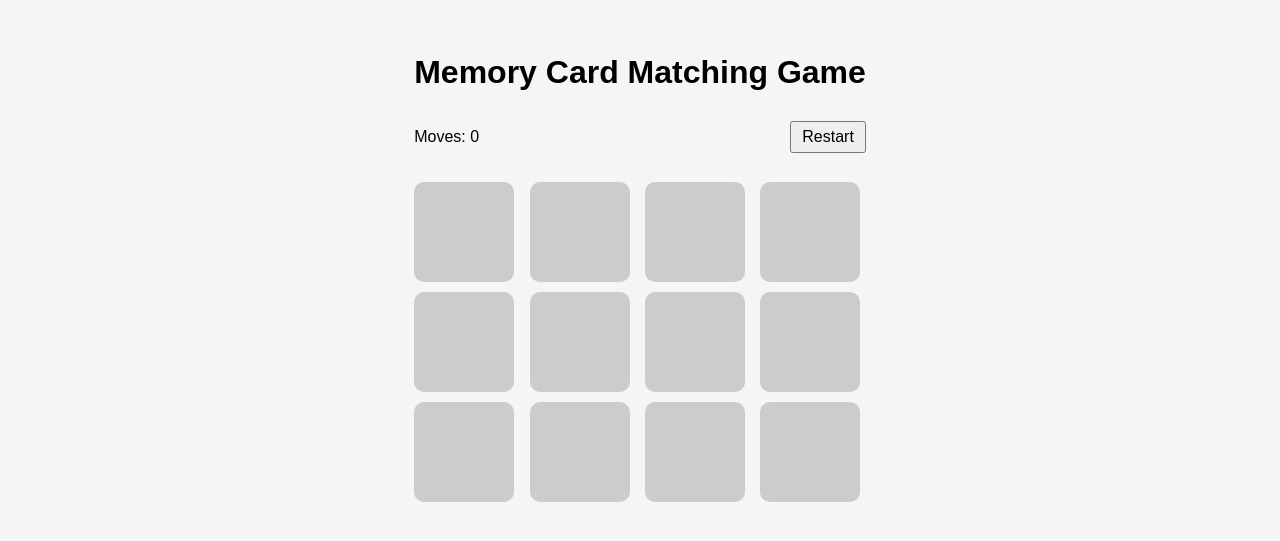
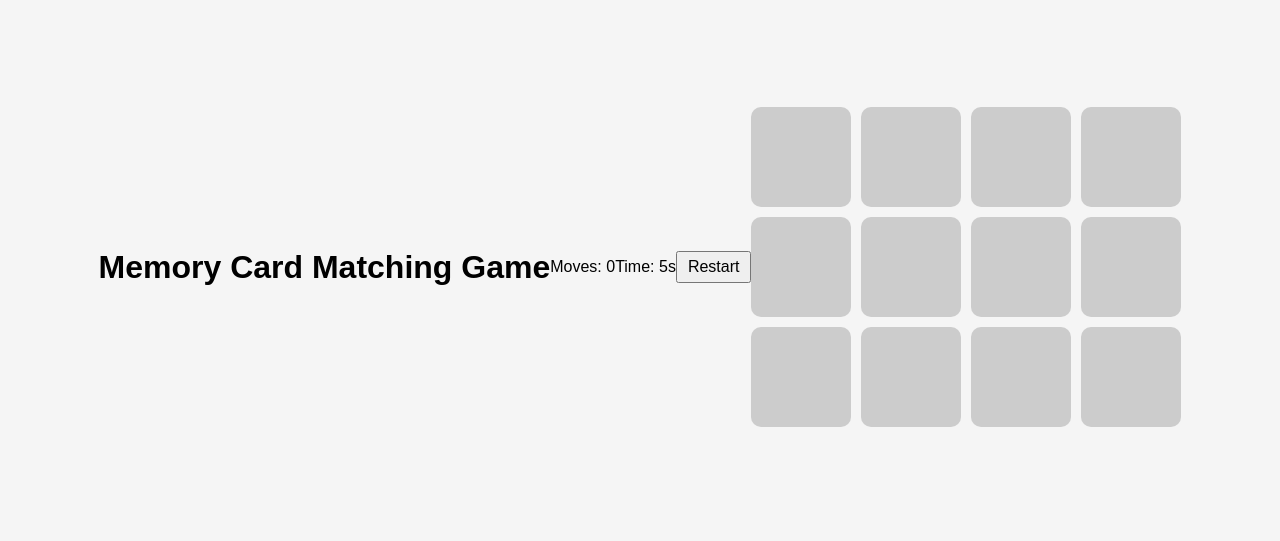
Before and after one commit to Huzaima007/practice-of-js, a plain HTML site: page index.html in a window 1280 px wide. Shown: the part 133-674 px from the top of the page. Drawn offline with Linux system fonts and the light colour scheme.

Commit message:
Update index.html

```diff
--- a/index.html
+++ b/index.html
@@ -7,18 +7,13 @@
   <link rel="stylesheet" href="./index.css">
 </head>
 <body>
-  <div class="game-container">
-    <header>
-      <h1>Memory Card Matching Game</h1>
-      <div class="scoreboard">
-        <p>Moves: <span id="move-count">0</span></p>
-        <button id="restart-button">Restart</button>
-      </div>
-    </header>
-    <div class="game-grid">
-      <!-- Cards will be dynamically added here -->
-    </div>
+  <h1>Memory Card Matching Game</h1>
+  <div class="scoreboard">
+    <p>Moves: <span id="move-count">0</span></p>
+    <p id="timer">Time: 0s</p>
+    <button id="restart-button">Restart</button>
   </div>
+  <div class="game-grid"></div>
   <script src="index.js"></script>
 </body>
 </html>
```
